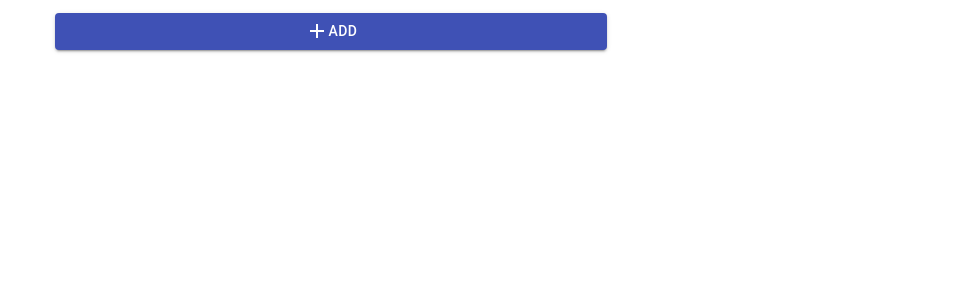
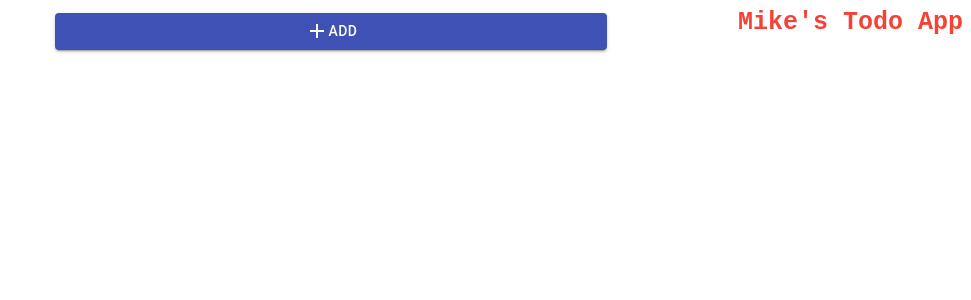
Before and after one commit to Statikman619/react-todo-app, a React (Create React App) app: page / in a window 1280 px wide. Shown: the top 300 px of the page, without its empty margins (309-1280 px from the left). Built offline with nearby package versions, Linux system fonts and the light colour scheme.

Commit message:
updated my index.html

```diff
--- a/src/App.js
+++ b/src/App.js
@@ -18,7 +18,9 @@ function App() {
         target="_blank"
         color="error"
         style={channelLink}
-      ></Link>
+      >
+        Mike's Todo App
+      </Link>
       <AddTodo makeTodos={(text) => setTodos([...todos, text])} />
       {todos.map((todo, index) => {
         return <Todo todoNo={index} todo={todo} key={index} />;
```
